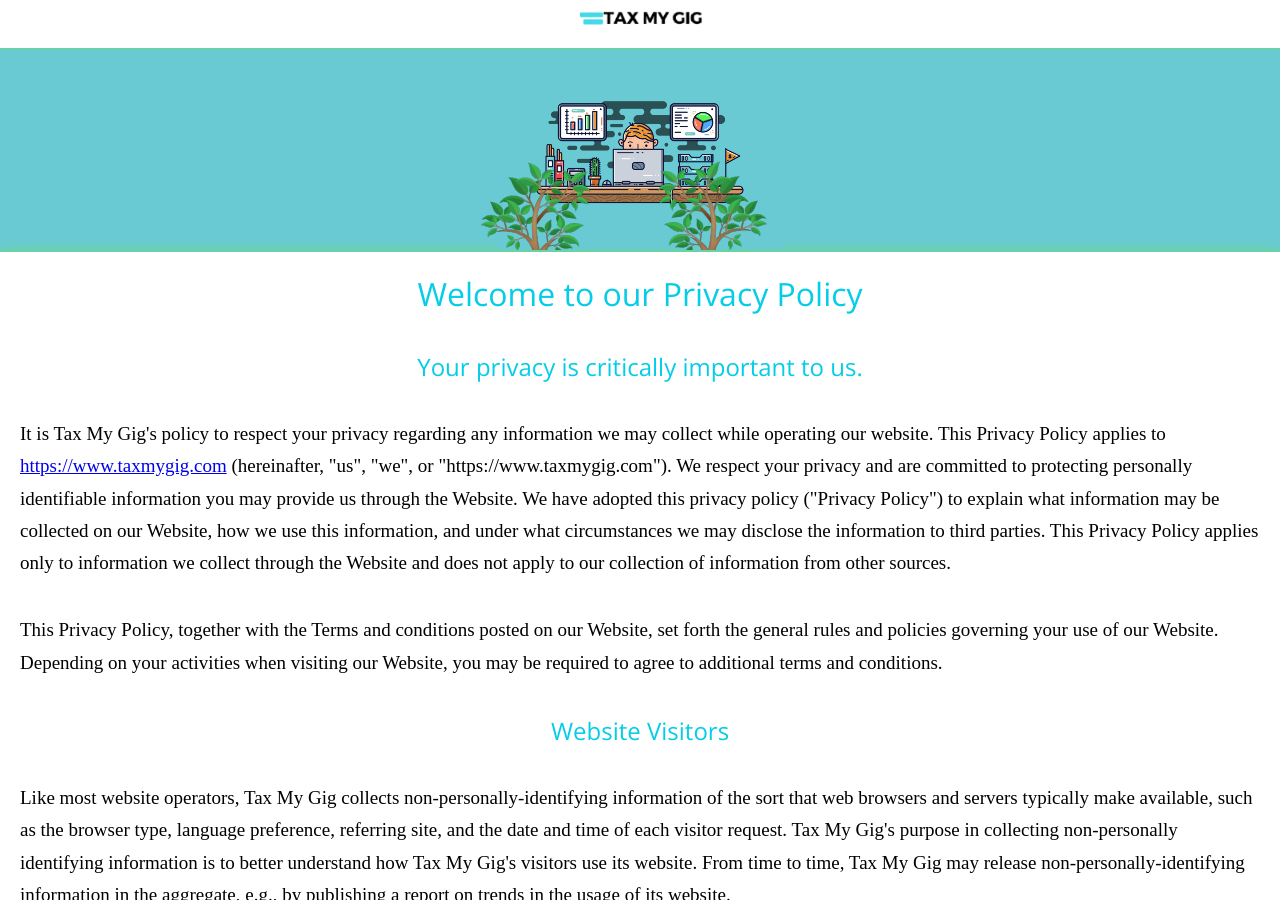
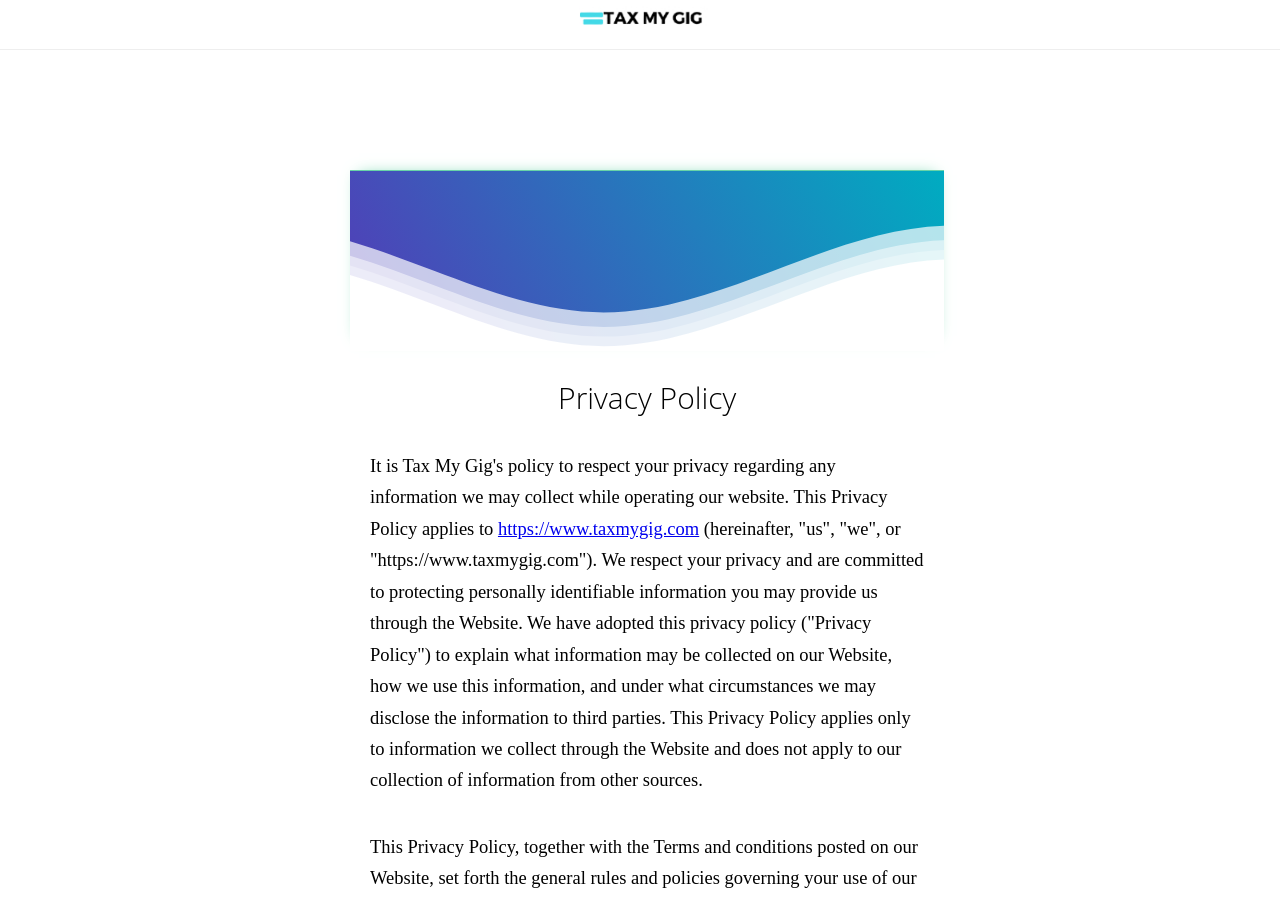
Before and after one commit to oblivionreb/oblivionreb.github.io, a Jekyll site: the page built from privacy-policy.html, in a window 1280 px wide and 900 px high. Built offline with Jekyll 4.4.1, drawn with Linux system fonts in a browser that asks for light colours; nearby versions of some CDN libraries; some of the changed text lies outside the part shown.

Commit message:
Update privacy-policy.html

```diff
--- a/privacy-policy.html
+++ b/privacy-policy.html
@@ -1,12 +1,52 @@
 ---
-layout: default
+layout: sticky
 permalink: /privacy-policy/
 title: privacy policy
 ---
 
-<div class="info">
-			<h1>Welcome to our Privacy Policy</h1>
-			<h2>Your privacy is critically important to us.</h2>
+<div class="w-container">
+	<div class='content-bucket'>
+	  <div class="sidebar col-1-4">
+
+		</div>
+
+		<div class="post col-3-4">
+
+
+<div class="wave-header">
+<!--Content before waves-->
+<div class="inner-header flex">
+
+<!--Add text here-->
+
+</div>
+
+<!--Waves Container-->
+<div>
+<svg class="waves" xmlns="http://www.w3.org/2000/svg" xmlns:xlink="http://www.w3.org/1999/xlink"
+viewBox="0 24 150 28" preserveAspectRatio="none" shape-rendering="auto">
+<defs>
+<path id="gentle-wave" d="M-160 44c30 0 58-18 88-18s 58 18 88 18 58-18 88-18 58 18 88 18 v44h-352z" />
+</defs>
+<g class="parallax">
+<use xlink:href="#gentle-wave" x="48" y="0" fill="rgba(255,255,255,0.7" />
+<use xlink:href="#gentle-wave" x="48" y="3" fill="rgba(255,255,255,0.5)" />
+<use xlink:href="#gentle-wave" x="48" y="5" fill="rgba(255,255,255,0.3)" />
+<use xlink:href="#gentle-wave" x="48" y="7" fill="#fff" />
+</g>
+</svg>
+</div>
+<!--Waves end-->
+
+</div>
+<!--Header ends-->
+
+<!--Content starts-->
+
+<!--Content ends-->
+
+  <section class="info">
+			<h2>Privacy Policy</h2>
 
 
 			<p>It is Tax My Gig's policy to respect your privacy regarding any information we may collect while operating our website. This Privacy Policy applies to <a href="https://www.taxmygig.com">https://www.taxmygig.com</a> (hereinafter, "us", "we", or "https://www.taxmygig.com"). We respect your privacy and are committed to protecting personally identifiable information you may provide us through the Website. We have adopted this privacy policy ("Privacy Policy") to explain what information may be collected on our Website, how we use this information, and under what circumstances we may disclose the information to third parties. This Privacy Policy applies only to information we collect through the Website and does not apply to our collection of information from other sources.</p>
@@ -52,4 +92,7 @@
 
 			<h2>Credit & Contact Information</h2>
 							<p>This privacy policy was created at <a style="color:inherit;text-decoration:none;" href="https://termsandconditionstemplate.com/privacy-policy-generator/" title="Privacy policy template generator" target="_blank">termsandconditionstemplate.com</a>. If you have any questions about this Privacy Policy, please contact us via <a href="mailto:rajiayinla858@gmail.com">email</a> or <a href="tel:6463610140">phone</a>.</p>
-              </div>
+            </section>
+</div>
+ </div>
+  </div>
```
